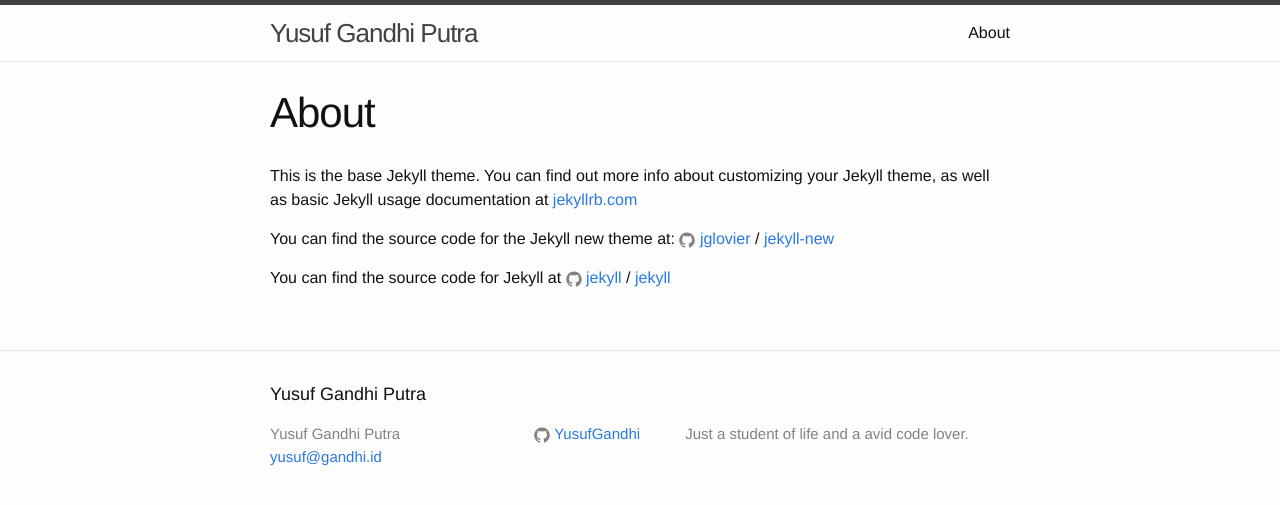
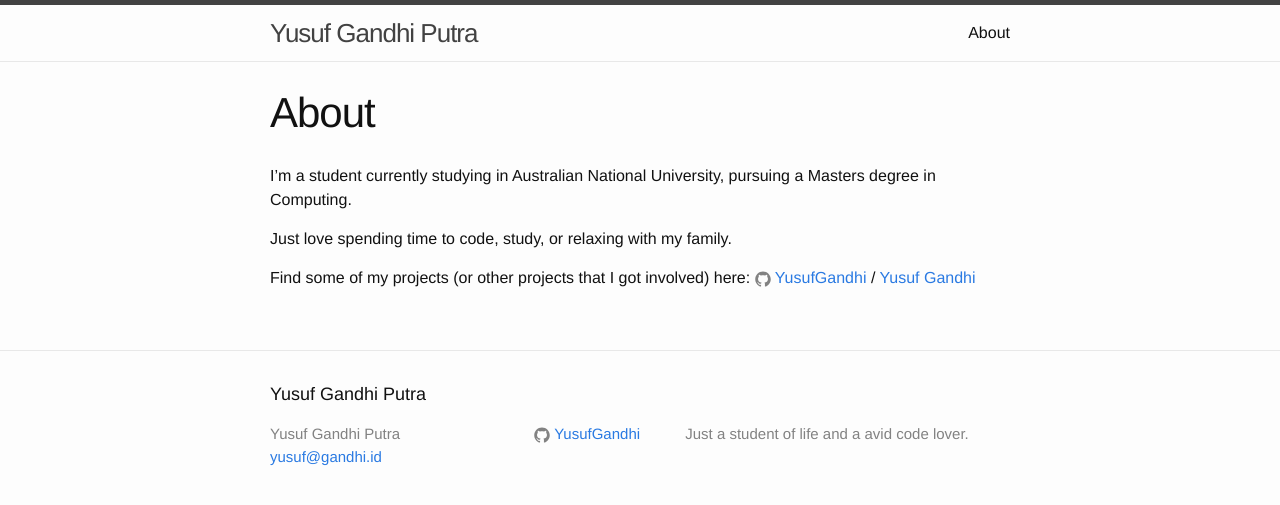
Before and after one commit to YusufGandhi/YusufGandhi.github.io, a Jekyll site: the page built from about.md, in a window 1280 px wide. Shown: the top 505 px of the page. Built offline with Jekyll 4.4.1, drawn with Linux system fonts in a browser that asks for light colours.

Commit message:
Updating about.md

```diff
--- a/about.md
+++ b/about.md
@@ -4,12 +4,10 @@ title: About
 permalink: /about/
 ---
 
-This is the base Jekyll theme. You can find out more info about customizing your Jekyll theme, as well as basic Jekyll usage documentation at [jekyllrb.com](http://jekyllrb.com/)
+I'm a student currently studying in Australian National University, pursuing a Masters degree in Computing.
 
-You can find the source code for the Jekyll new theme at:
-{% include icon-github.html username="jglovier" %} /
-[jekyll-new](https://github.com/jglovier/jekyll-new)
+Just love spending time to code, study, or relaxing with my family.
 
-You can find the source code for Jekyll at
-{% include icon-github.html username="jekyll" %} /
-[jekyll](https://github.com/jekyll/jekyll)
+Find some of my projects (or other projects that I got involved) here:
+{% include icon-github.html username="YusufGandhi" %} /
+[Yusuf Gandhi](https://github.com/YusufGandhi)
```
